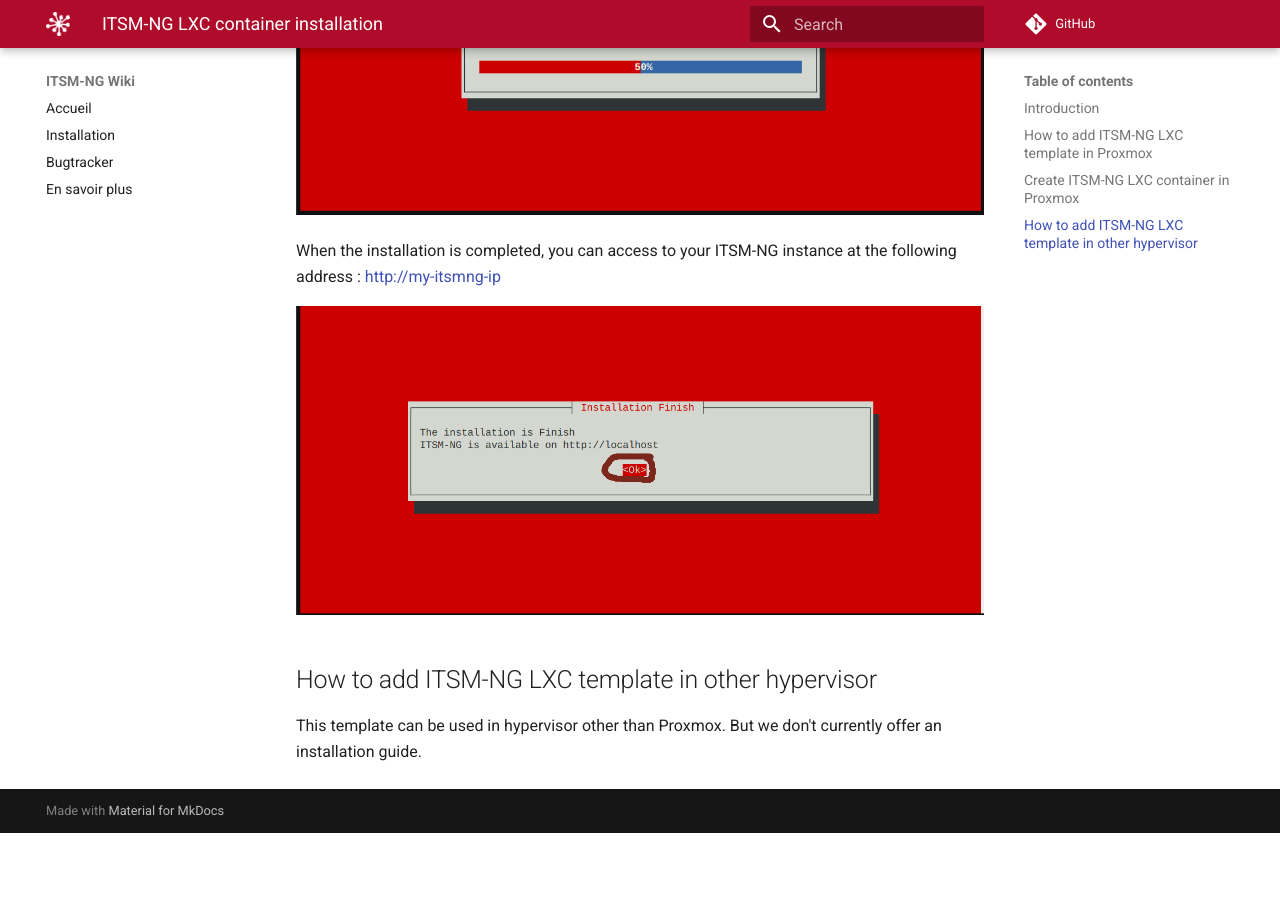
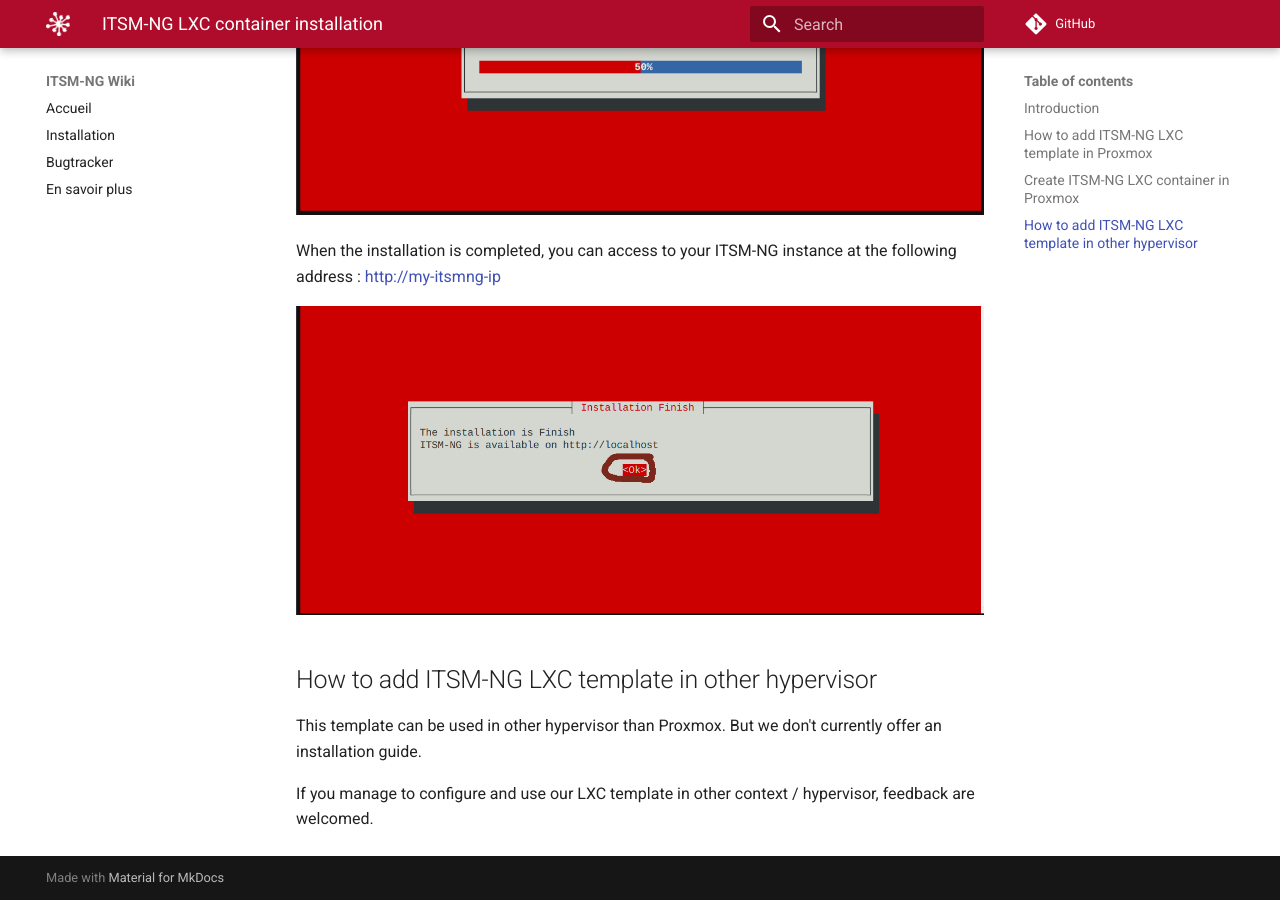
Before and after one commit to itsmng/wiki-backup, an MkDocs documentation site: the page built from docs/lxc-install.md, in a window 1280 px wide and 900 px high, scrolled down 4443 px. Built offline with MkDocs 1.6.1 and Material for MkDocs 9.7.7, drawn with Linux system fonts in a browser that asks for light colours; comment, search, counter and statistics services are not loaded; before the commit the page ends 5276 px from its top, so only the background shows below that; some of the changed text lies outside the part shown.

Commit message:
Fix typo

```diff
--- a/docs/lxc-install.md
+++ b/docs/lxc-install.md
@@ -6,7 +6,7 @@ ITSM-NG dev team provide a LXC image in order to install our product without hav
 
 ## How to add ITSM-NG LXC template in Proxmox
 
-To use our LXC template, you should add the template in Proxmox.
+To use our LXC template, you need to add the template in Proxmox.
 
 You will find all released templates at the following link : [https://github.com/itsmng/itsm-lxc/releases](https://github.com/itsmng/itsm-lxc/releases).
 
@@ -70,4 +70,6 @@ When the installation is completed, you can access to your ITSM-NG instance at t
 
 ## How to add ITSM-NG LXC template in other hypervisor
 
-This template can be used in hypervisor other than Proxmox. But we don't currently offer an installation guide.
+This template can be used in other hypervisor than Proxmox. But we don't currently offer an installation guide.
+
+If you manage to configure and use our LXC template in other context / hypervisor, feedback are welcomed.
```
Also changed, not shown: other parts of docs/lxc-install.md (+2 -2 lines).
